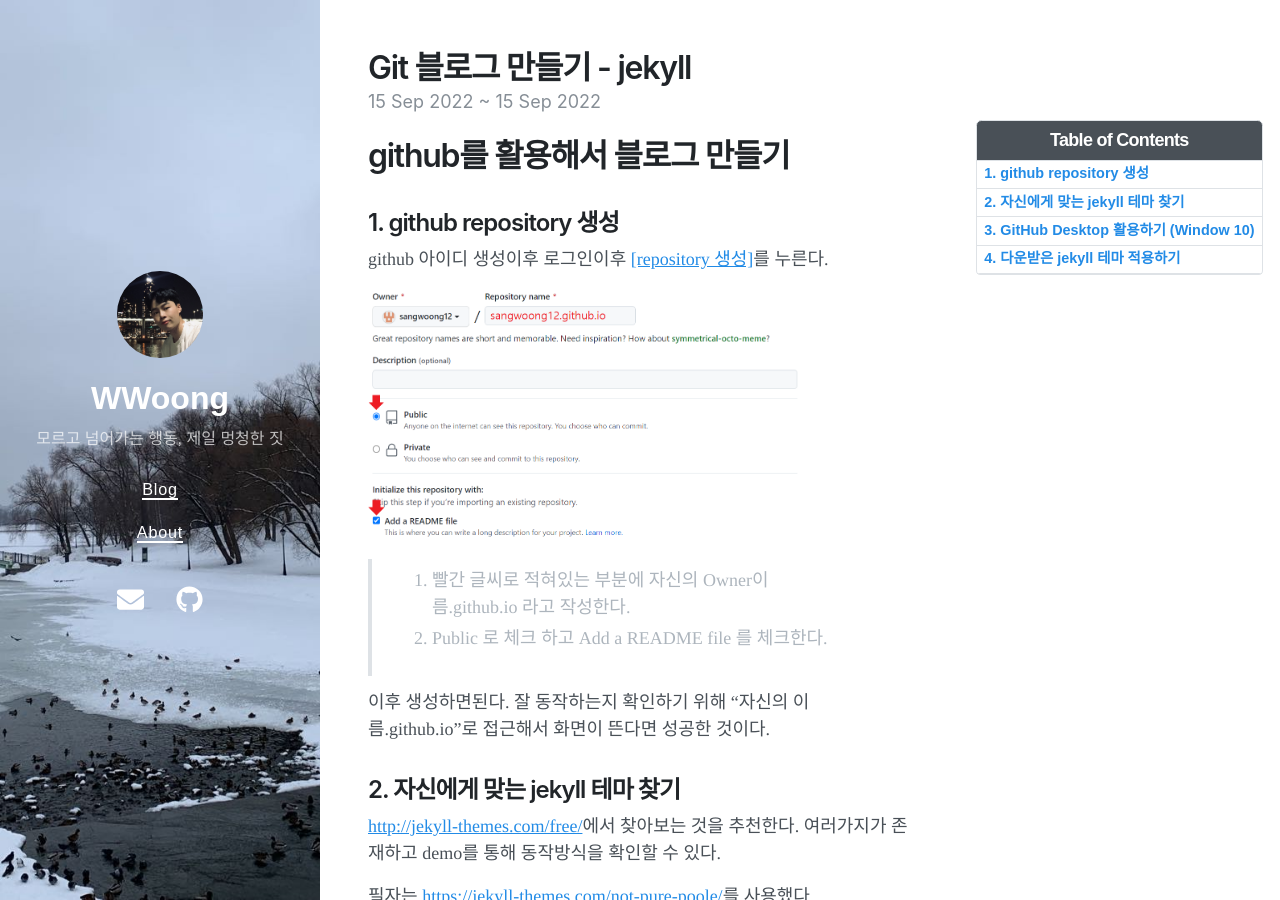
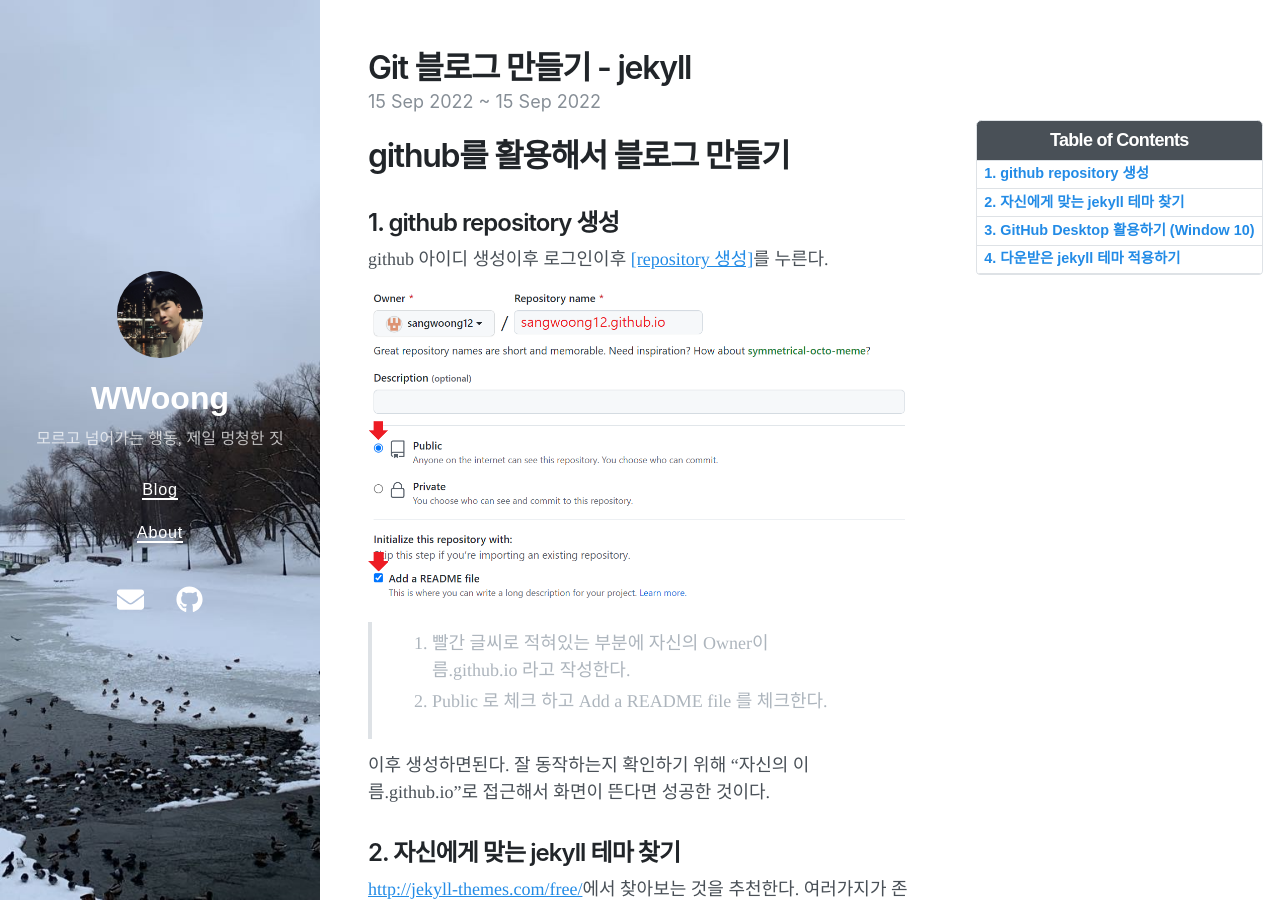
Before and after one commit to sangwoong12/sangwoong12.github.io, a Jekyll site: the page built from _posts/2022-09-15-first-make-blog.md, in a window 1280 px wide and 900 px high. Built offline with Jekyll 4.4.1, drawn with Linux system fonts in a browser that asks for light colours; nearby versions of some CDN libraries.

Commit message:
Update 2022-09-15-first-make-blog.md

```diff
--- a/_posts/2022-09-15-first-make-blog.md
+++ b/_posts/2022-09-15-first-make-blog.md
@@ -13,7 +13,7 @@ toc:  true
 
 github 아이디 생성이후 로그인이후 <a href="github.com/new">[repository 생성]</a>를 누른다.
 
-<img src="/images/first-make-blog/1.png" width="80%" height="80%">
+<img src="/images/first-make-blog/1.png" width="100%" height="100%">
 
 > 1. 빨간 글씨로 적혀있는 부분에 자신의 Owner이름.github.io 라고 작성한다.
 > 2. Public 로 체크 하고 Add a README file 를 체크한다.
@@ -26,7 +26,7 @@ github 아이디 생성이후 로그인이후 <a href="github.com/new">[reposito
 
 필자는 <a href="https://jekyll-themes.com/not-pure-poole/">https://jekyll-themes.com/not-pure-poole/</a>를 사용했다.
 
-<img src="./images/first-make-blog/1.png" width="80%" height="80%">
+<img src="/images/first-make-blog/2.png" width="100%" height="100%">
 
 > 1. 사진에 보이는 DOWNLOAD 를 눌려 다운로드 한다.
 
@@ -40,17 +40,17 @@ Git Hub Desktop은 처음 접하는 Git을 쉽게 사용할 수 있도록 도와
 
 설치이후
 
-<img src="/images/first-make-blog/3.png" width="80%" height="80%">
+<img src="/images/first-make-blog/3.png" width="100%" height="100%">
 
 그림처럼 검색하여 앱을 실행한다.
 
-<img src="/images/first-make-blog/4.png" width="80%" height="80%">
+<img src="/images/first-make-blog/4.png" width="100%" height="100%">
 
 실행하면 다음과 같은 화면이 등장한다.
 > 1. 좌측 상단에 있는 current repository에 있는 ▼를 클릭한다.
 > 2. 이후 Add ▼ 를 눌려 Clone repository를 누른다.
 
-<img src="/images/first-make-blog/5.png" width="80%" height="80%">
+<img src="/images/first-make-blog/5.png" width="100%" height="100%">
 
 해당 화면이뜨게 되는데 연동할 로컬 파일을 선택하고 처음 생성했던 자신owner.github.io 를 선택한다.
 필자의 경우 선택하게 되면 Local path란에 C:\00gitblog\sangwoong12.github.io 라고 나타난다. 마지막으로 clone을 누르면 된다.
@@ -61,14 +61,14 @@ Git Hub Desktop은 처음 접하는 Git을 쉽게 사용할 수 있도록 도와
 
 마지막으로 다운받은 jekyll 테마를 적용해보겠다.
 
-<img src="/images/first-make-blog/6.png" width="80%" height="80%">
+<img src="/images/first-make-blog/6.png" width="100%" height="100%">
 
 다운받은 파일을 Github Desktop에서 clone 해준 파일에 압축을 해제한다.
 필자의 경우 위의 사진처럼 압축을 풀어 주었다.
 
 git에 변동사항을 적용시키기 위해 다시 Github Desktop을 보게되면
 
-<img src="/images/first-make-blog/7.png" width="80%" height="80%">
+<img src="/images/first-make-blog/7.png" width="100%" height="100%">
 
 그림과 같이 변동사항이 있어 changed files 란에 변동된 파일들이 있을 것이다.
 필자의 경우 보여주기 위해 사진한장만 변경하여 하나밖에 없지만 위 내용대로 했을경우 여러개의 파일이 있을 것이다.
@@ -76,7 +76,7 @@ git에 변동사항을 적용시키기 위해 다시 Github Desktop을 보게되
 이후 좌측 하단에 필자는 "적용하기 위한 commit" 이라고 적었는데 아무거나 적어도 된다.
 이후 commit to main을 누른다.
 
-<img src="/images/first-make-blog/8.png" width="80%" height="80%">
+<img src="/images/first-make-blog/8.png" width="100%" height="100%">
 
 사진처럼 뜨게 될텐데 가운데 Push origin를 누르게 되면 끝이다.
 이후 자신owner.github.io로 접근하게 되면 적용이 된다. 참고로 적용하는데 시간이 5~10분 정도 소요된다.
```
